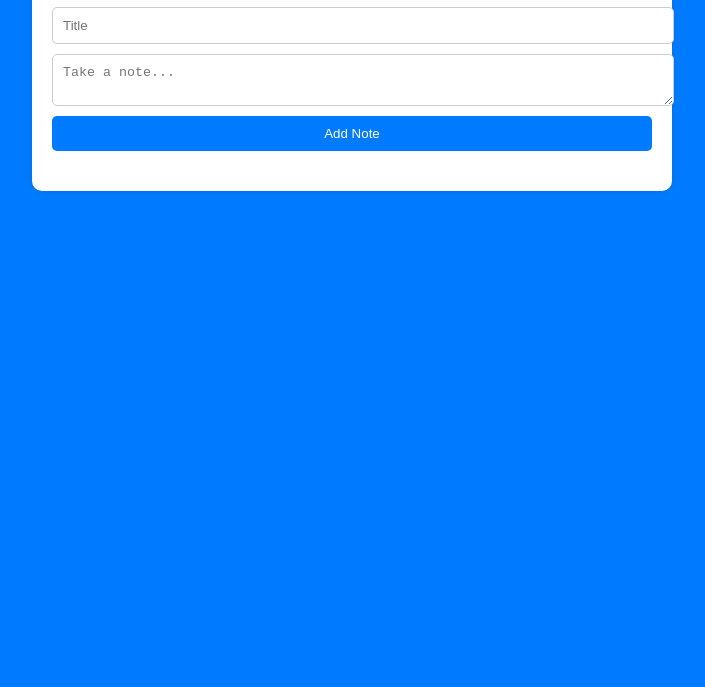
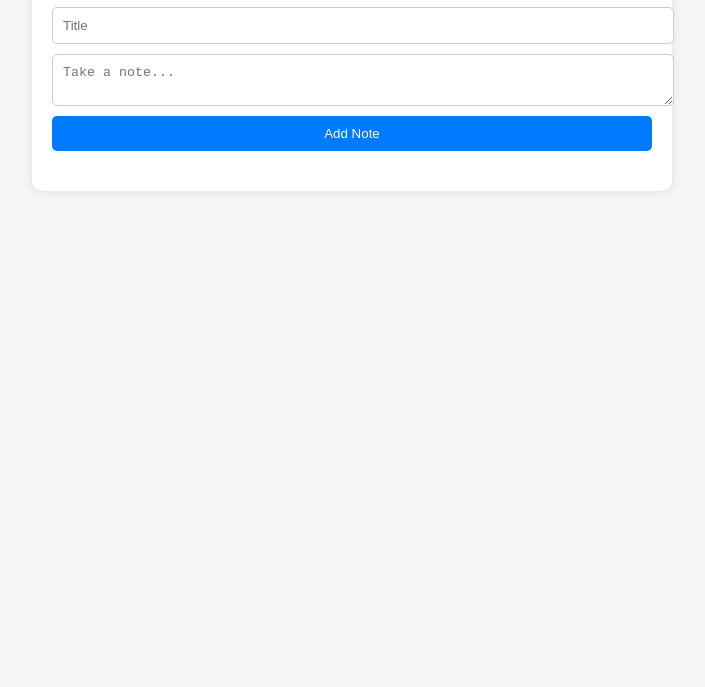
Before and after one commit to SatyanshuSatyam/Sticky-Notes, a plain HTML site: page index.html in a window 1280 px wide. Shown: the part 113-800 px from the top of the page, without its empty margins (288-993 px from the left). Drawn offline with Linux system fonts and the light colour scheme.

Commit message:
Change the css property

```diff
--- a/style.css
+++ b/style.css
@@ -1,6 +1,6 @@
 body {
     font-family: Arial, sans-serif;
-    background: #007bff;
+    background: #f5f5f5;
     margin: 0;
     padding: 20px;
     text-align: center;
```
